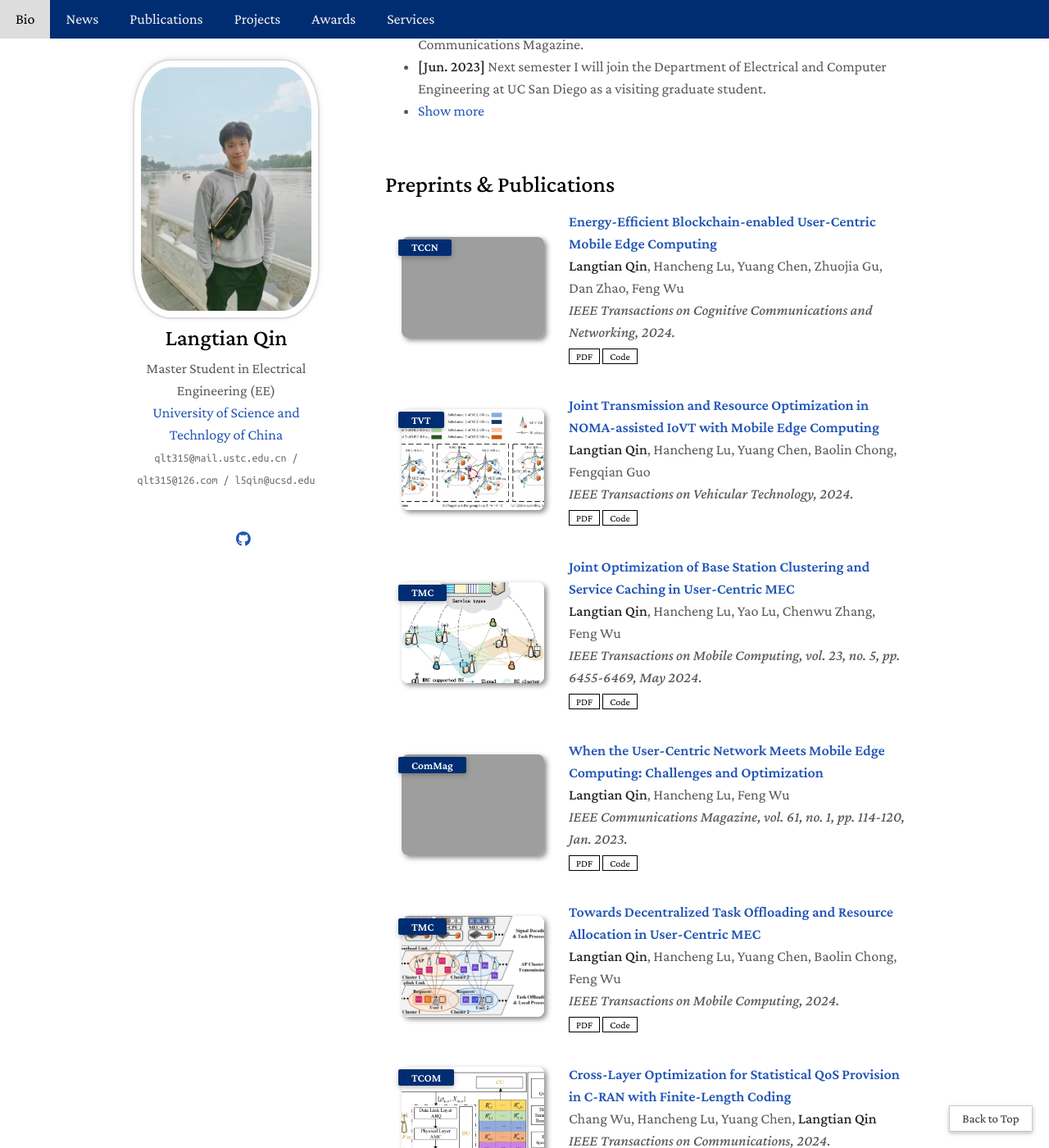
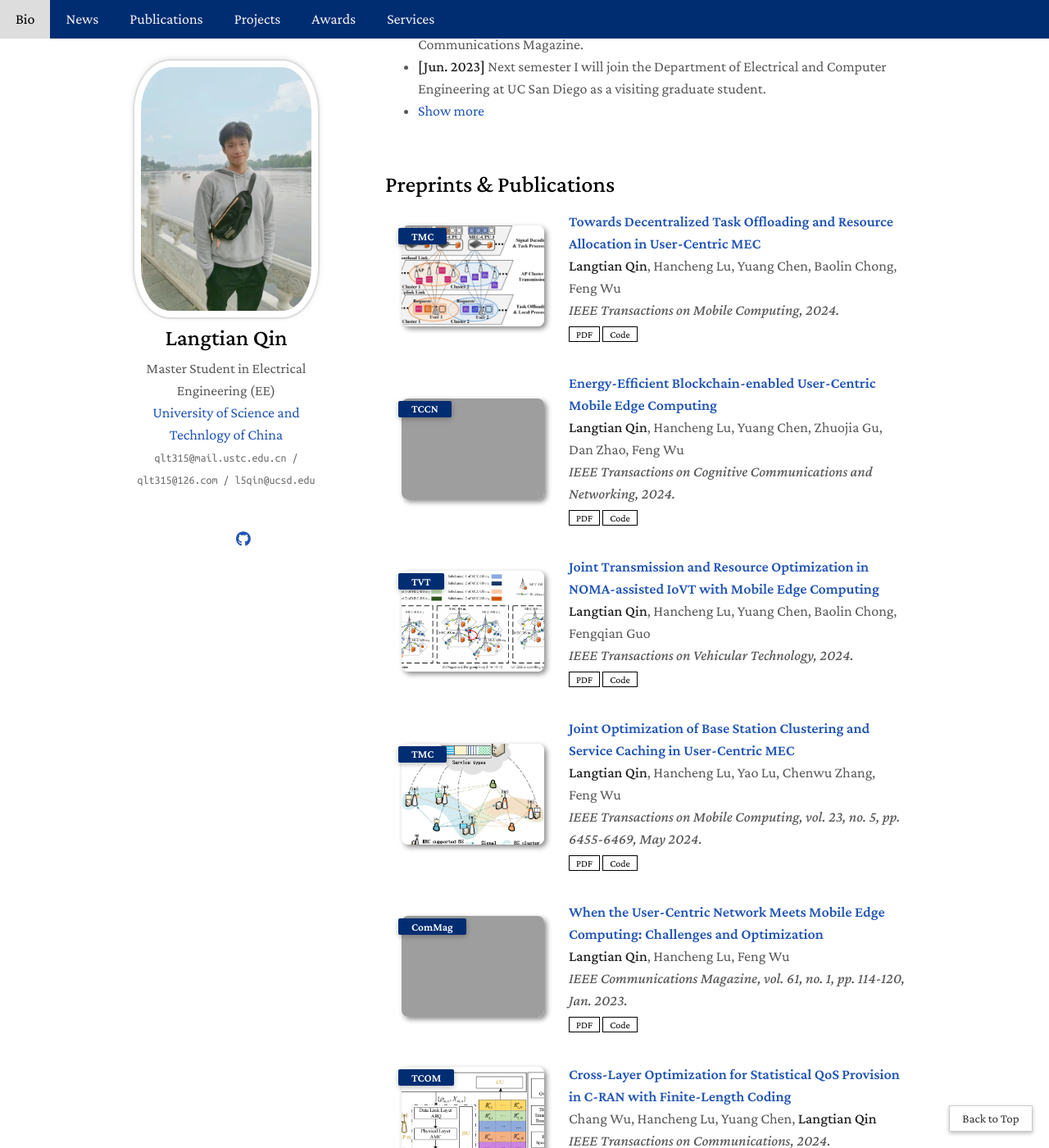
Before and after one commit to qlt315/qlt315.github.io, a Jekyll site: the page built from index.md, in a window 1280 px wide and 1400 px high, scrolled down 975 px. Shown: the whole window at 82% size. Built offline with Jekyll 4.4.1, drawn with Linux system fonts in a browser that asks for light colours; a style sheet for code colours, icons or effects is not loaded; part of the change alters nothing that is shown; grey boxes are pictures that could not be loaded.

Commit message:
Update publications.yml

```diff
--- a/_data/publications.yml
+++ b/_data/publications.yml
@@ -1,5 +1,11 @@
 main:
-
+  - title: Towards Decentralized Task Offloading and Resource Allocation in User-Centric MEC
+    authors: <strong>Langtian Qin</strong>, Hancheng Lu, Yuang Chen, Baolin Chong, Feng Wu
+    conference_short: TMC
+    conference: IEEE Transactions on Mobile Computing, 2024.
+    pdf: https://arxiv.org/abs/2312.01499
+    code: https://github.com/qlt315/UCMEC-mmWave-Fronthaul
+    image: ./assets/img/UCMEC-mmWave-FH.jpg
 
   - title: Energy-Efficient Blockchain-enabled User-Centric Mobile Edge Computing
     authors: <strong>Langtian Qin</strong>, Hancheng Lu, Yuang Chen, Zhuojia Gu, Dan Zhao, Feng Wu
@@ -32,15 +38,6 @@ main:
     pdf: https://ieeexplore.ieee.org/document/9952196
     code: https://github.com/qlt315/UCMEC_COMMAG
     image: ./assets/img/UCMEC_COMMAG.jpg
-
-  - title: Towards Decentralized Task Offloading and Resource Allocation in User-Centric MEC
-    authors: <strong>Langtian Qin</strong>, Hancheng Lu, Yuang Chen, Baolin Chong, Feng Wu
-    conference_short: TMC
-    conference: IEEE Transactions on Mobile Computing, 2024.
-    pdf: https://arxiv.org/abs/2312.01499
-    code: https://github.com/qlt315/UCMEC-mmWave-Fronthaul
-    image: ./assets/img/UCMEC-mmWave-FH.jpg
-
 
   - title: Cross-Layer Optimization for Statistical QoS Provision in C-RAN with Finite-Length Coding
     authors: Chang Wu, Hancheng Lu, Yuang Chen, <strong>Langtian Qin</strong>
```
